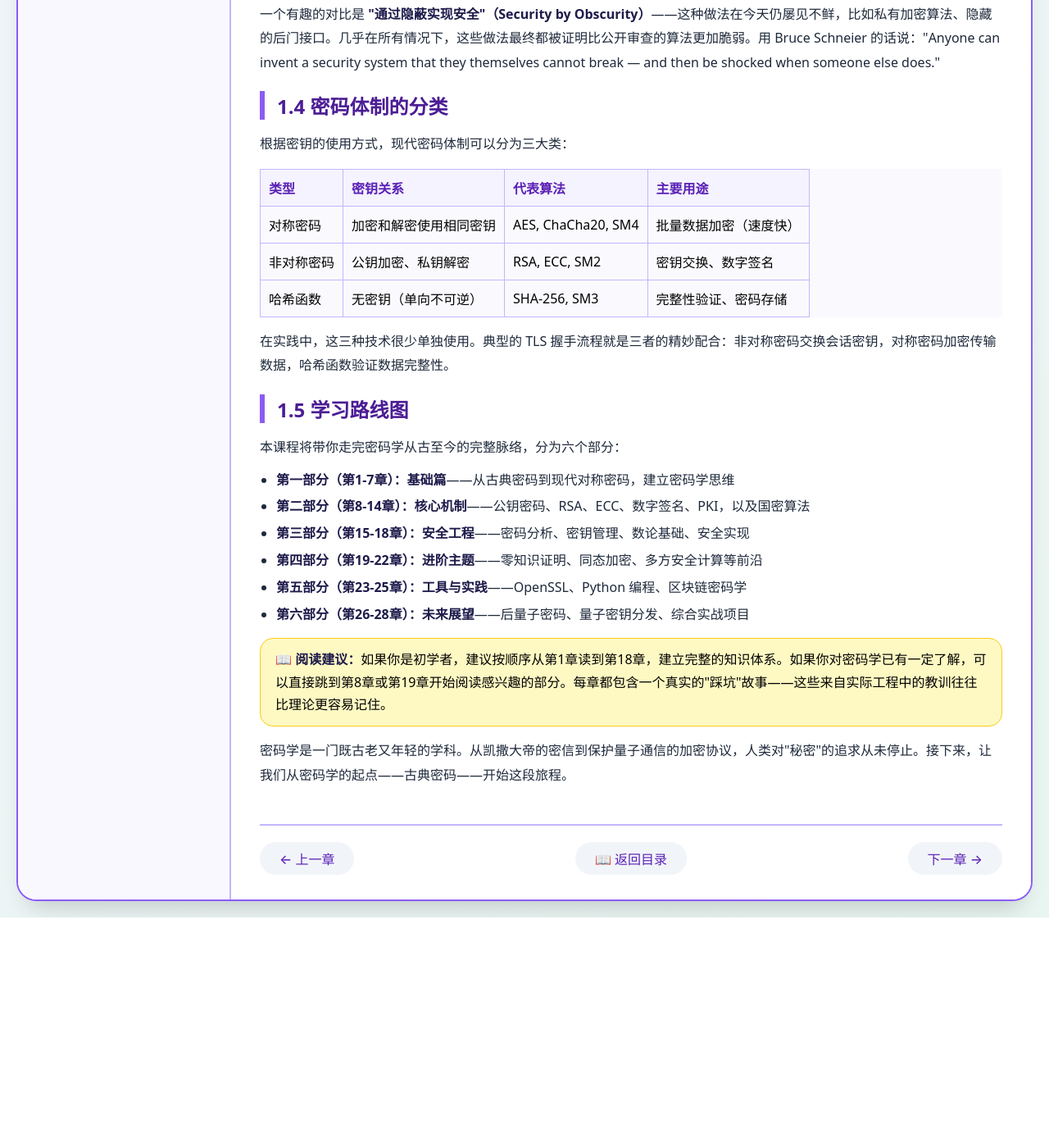
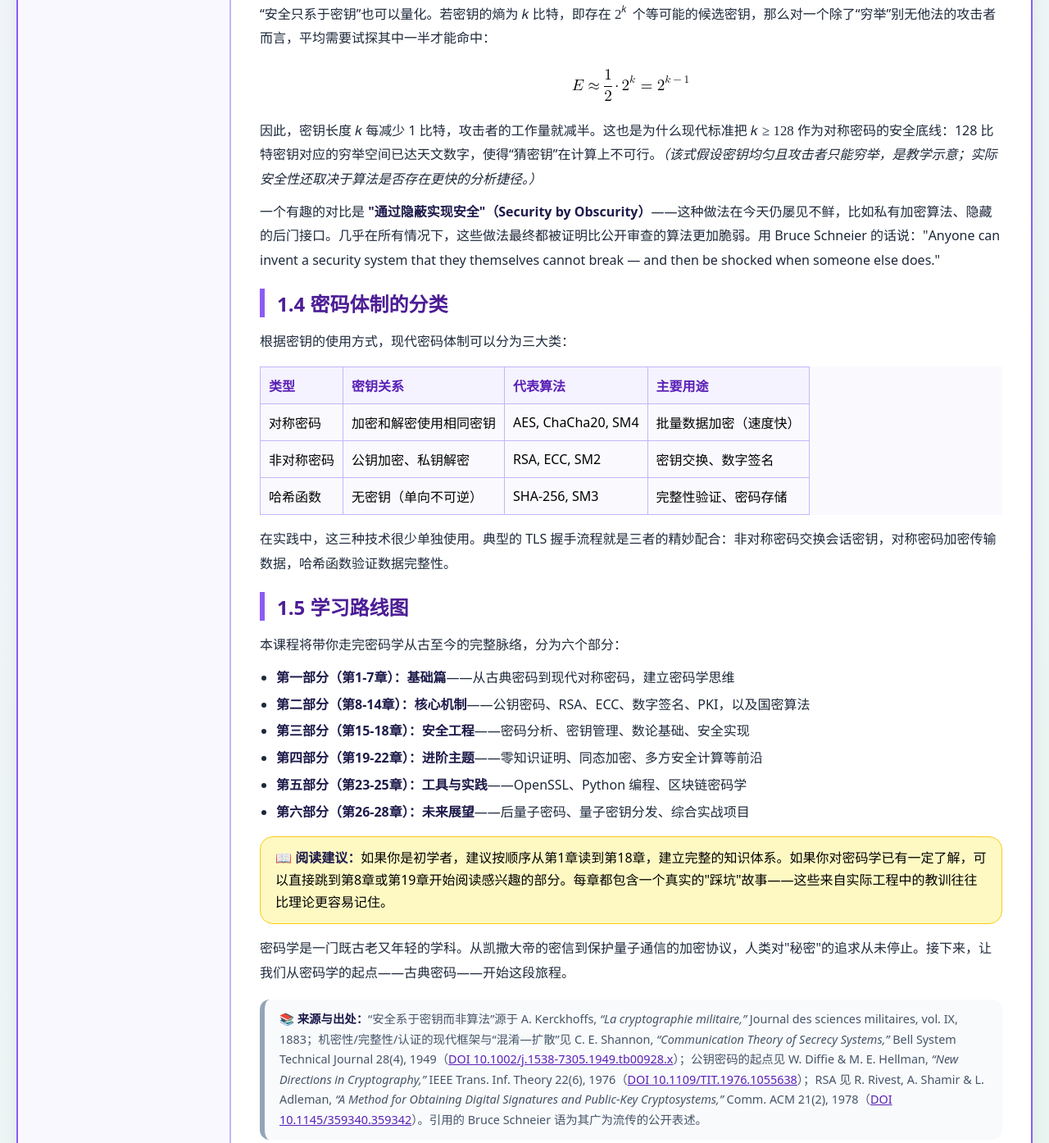
Before and after one commit to 1998x-stack/cryptography-tutorial, a plain HTML site: page 01.html in a window 1280 px wide. Shown: the part 1824-3218 px from the top of the page at 82% size. Before the commit the page ends 2943 px from the top, so only its background shows below. Drawn offline with Linux system fonts and the light colour scheme.

Commit message:
feat(cryptography-tutorial): add key-space strength equation and foundational citations to chapter 1

```diff
--- a/01.html
+++ b/01.html
@@ -11,6 +11,12 @@
         table { display: block; width: 100%; overflow-x: auto; }
         code { overflow-wrap: anywhere; }
         pre code { overflow-wrap: normal; }
+        .math-inline { font-family: "Cambria Math", "STIX Two Math", serif; }
+        .math-equation { max-width: 100%; min-width: 0; }
+        .math-scroll { max-width: 100%; min-width: 0; overflow-x: auto; overflow-y: hidden; }
+        .math-scroll math[display="block"] { width: max-content; min-width: 100%; font-size: 1.2rem; }
+        .source-note { margin: 18px 0; padding: 12px 18px; border-left: 6px solid #94a3b8; background: #f8fafc; border-radius: 12px; font-size: 0.9rem; line-height: 1.7; color: #475569; }
+        .source-note a { color: #5b21b6; }
     </style>
 </head>
 <body>
@@ -147,6 +153,23 @@
 
         <p>这个原则在今天看起来理所当然，但在 19 世纪它却是革命性的。当时的密码系统大多依赖"算法保密"（security by obscurity），一旦算法泄露就必须重新发明整个系统。柯克霍夫指出，更稳健的做法是把算法公开、让全世界来审查，安全的核心只系于一串密钥。</p>
 
+        <p>“安全只系于密钥”也可以量化。若密钥的熵为 <math class="math-inline" aria-label="k"><mi>k</mi></math> 比特，即存在 <math class="math-inline" aria-label="2 的 k 次方"><msup><mn>2</mn><mi>k</mi></msup></math> 个等可能的候选密钥，那么对一个除了“穷举”别无他法的攻击者而言，平均需要试探其中一半才能命中：</p>
+
+        <div class="math-equation" role="group" aria-label="暴力搜索期望次数">
+          <div class="math-scroll" data-math-scroll tabindex="0" role="region" aria-label="暴力搜索期望次数公式，可横向滚动">
+            <math display="block" aria-label="期望尝试次数 E 约等于 二分之一 乘 2 的 k 次方，即 2 的 k 减 1 次方">
+              <mrow>
+                <mi>E</mi><mo>≈</mo>
+                <mfrac><mn>1</mn><mn>2</mn></mfrac>
+                <mo>·</mo><msup><mn>2</mn><mi>k</mi></msup>
+                <mo>=</mo><msup><mn>2</mn><mrow><mi>k</mi><mo>−</mo><mn>1</mn></mrow></msup>
+              </mrow>
+            </math>
+          </div>
+        </div>
+
+        <p>因此，密钥长度 <math class="math-inline" aria-label="k"><mi>k</mi></math> 每减少 1 比特，攻击者的工作量就减半。这也是为什么现代标准把 <math class="math-inline" aria-label="k 大于等于 128"><mrow><mi>k</mi><mo>≥</mo><mn>128</mn></mrow></math> 作为对称密码的安全底线：128 比特密钥对应的穷举空间已达天文数字，使得“猜密钥”在计算上不可行。<em>（该式假设密钥均匀且攻击者只能穷举，是教学示意；实际安全性还取决于算法是否存在更快的分析捷径。）</em></p>
+
         <p>一个有趣的对比是 <strong>"通过隐蔽实现安全"（Security by Obscurity）</strong>——这种做法在今天仍屡见不鲜，比如私有加密算法、隐藏的后门接口。几乎在所有情况下，这些做法最终都被证明比公开审查的算法更加脆弱。用 Bruce Schneier 的话说："Anyone can invent a security system that they themselves cannot break — and then be shocked when someone else does."</p>
 
         <h2>1.4 密码体制的分类</h2>
@@ -201,6 +224,10 @@
 
         <p>密码学是一门既古老又年轻的学科。从凯撒大帝的密信到保护量子通信的加密协议，人类对"秘密"的追求从未停止。接下来，让我们从密码学的起点——古典密码——开始这段旅程。</p>
 
+        <div class="source-note">
+            <strong>📚 来源与出处：</strong>“安全系于密钥而非算法”源于 A. Kerckhoffs, <em>“La cryptographie militaire,”</em> Journal des sciences militaires, vol. IX, 1883；机密性/完整性/认证的现代框架与“混淆—扩散”见 C. E. Shannon, <em>“Communication Theory of Secrecy Systems,”</em> Bell System Technical Journal 28(4), 1949（<a href="https://doi.org/10.1002/j.1538-7305.1949.tb00928.x">DOI 10.1002/j.1538-7305.1949.tb00928.x</a>）；公钥密码的起点见 W. Diffie & M. E. Hellman, <em>“New Directions in Cryptography,”</em> IEEE Trans. Inf. Theory 22(6), 1976（<a href="https://doi.org/10.1109/TIT.1976.1055638">DOI 10.1109/TIT.1976.1055638</a>）；RSA 见 R. Rivest, A. Shamir & L. Adleman, <em>“A Method for Obtaining Digital Signatures and Public-Key Cryptosystems,”</em> Comm. ACM 21(2), 1978（<a href="https://doi.org/10.1145/359340.359342">DOI 10.1145/359340.359342</a>）。引用的 Bruce Schneier 语为其广为流传的公开表述。
+        </div>
+
         <div class="footer-nav">
             <a href="javascript:void(0)">← 上一章</a>
             <a href="index.html">📖 返回目录</a>
```
